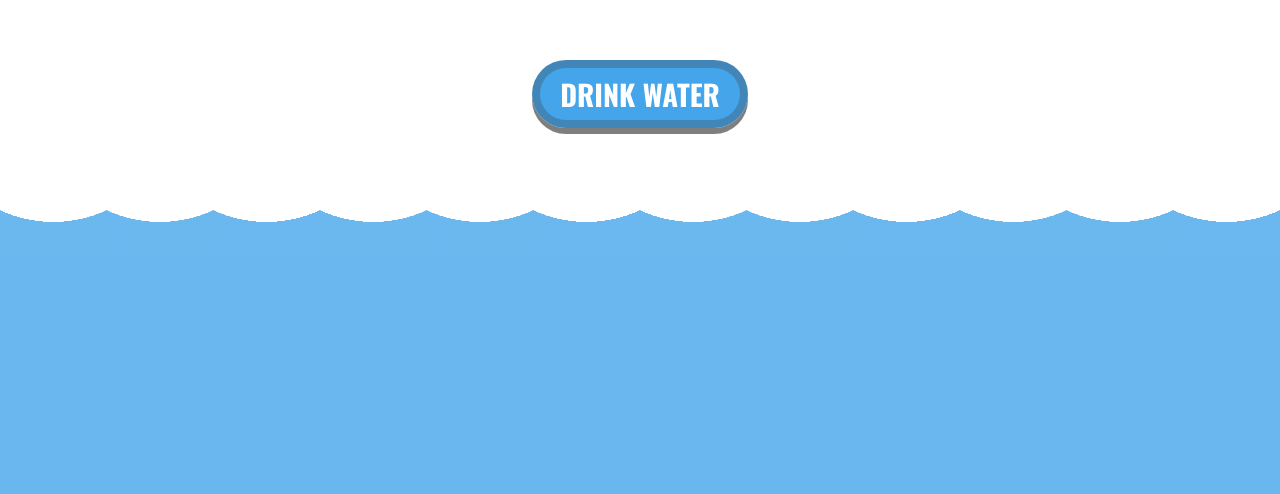
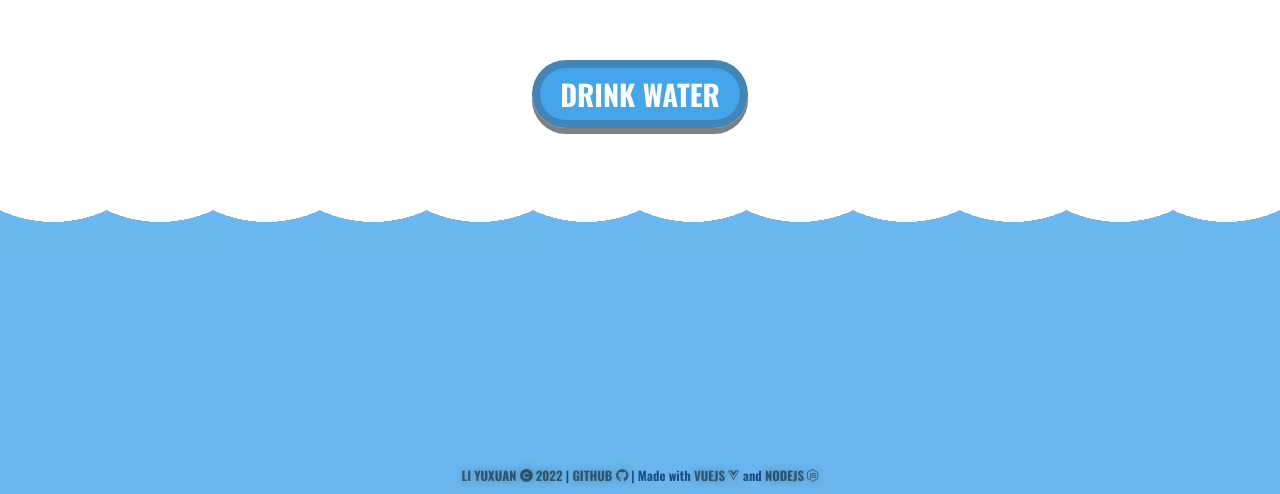
Before and after one commit to xmliszt/drink-more-water, a Vue app in the folder client/: page / in a window 1280 px wide. Shown: the part 306-800 px from the top of the page. Built offline with nearby package versions, Linux system fonts and the light colour scheme.

Commit message:
feat: add footer

```diff
--- a/client/src/App.vue
+++ b/client/src/App.vue
@@ -61,6 +61,7 @@
       @onLoginFailed="onLoginFailed"
     />
     <DWConfirm ref="confirm" />
+    <DWFooter />
   </main>
 </template>
 
@@ -73,6 +74,7 @@ import DWDrinkButton from "@/components/DWDrinkButton.vue";
 import DWRank from "@/components/DWRank.vue";
 import DWSetting from "@/components/DWSetting.vue";
 import DWConfirm from "@/components/DWConfirm.vue";
+import DWFooter from "@/components/DWFooter.vue";
 import { getTotalVolume, addRecord, fetchUser, deleteUser } from "@/services";
 import { clearUser, getUser, setUser } from "./utils";
 import { useToast } from "vue-toastification";
@@ -87,6 +89,7 @@ export default {
     DWRank,
     DWSetting,
     DWConfirm,
+    DWFooter,
   },
   setup() {
     const toast = useToast();
--- /dev/null
+++ b/client/src/components/DWFooter.vue
@@ -0,0 +1,62 @@
+<template>
+  <div class="dw-footer">
+    <p>
+      <a href="https://xmliszt.github.io/" target="_blank"
+        ><span
+          >Li Yuxuan
+          <font-awesome-icon icon="fa-solid fa-copyright" /> 2022</span
+        ></a
+      >
+      <span> | </span>
+      <a href="https://github.com/xmliszt" target="_blank"
+        >Github <font-awesome-icon icon="fa-brands fa-github"
+      /></a>
+      <span> | </span>
+      <span
+        >Made with
+        <a href="https://vuejs.org" target="_blank"
+          >VueJS <font-awesome-icon icon="fa-brands fa-vuejs"
+        /></a>
+        and
+        <a href="https://nodejs.org/en/" target="_blank"
+          >NodeJS <font-awesome-icon icon="fa-brands fa-node-js" /></a
+      ></span>
+    </p>
+  </div>
+</template>
+
+<script>
+export default {};
+</script>
+
+<style>
+.dw-footer {
+  position: fixed;
+  bottom: 0;
+  width: 100%;
+  padding: 8px;
+  z-index: 1000;
+  text-align: center;
+}
+
+.dw-footer a {
+  color: rgba(0, 0, 0, 0.5);
+  text-decoration: none;
+  text-transform: uppercase;
+  transition: all 0.2s ease;
+  -webkit-filter: drop-shadow(0px 0px 4px rgba(0, 0, 0, 0.5));
+  filter: drop-shadow(0px 0px 4px rgba(0, 0, 0, 0.5));
+}
+
+@media (hover: hover) {
+  .dw-footer a:hover {
+    color: white;
+    -webkit-filter: drop-shadow(0px 0px 4px rgba(0, 0, 0, 0.5));
+    filter: drop-shadow(0px 0px 4px rgba(0, 0, 0, 0.5));
+  }
+}
+
+.dw-footer p {
+  font-size: min(max(1vw, 10px), 2vh);
+}
+</style>
```
Also changed, not shown: client/src/main.js (+11 -1 lines).
